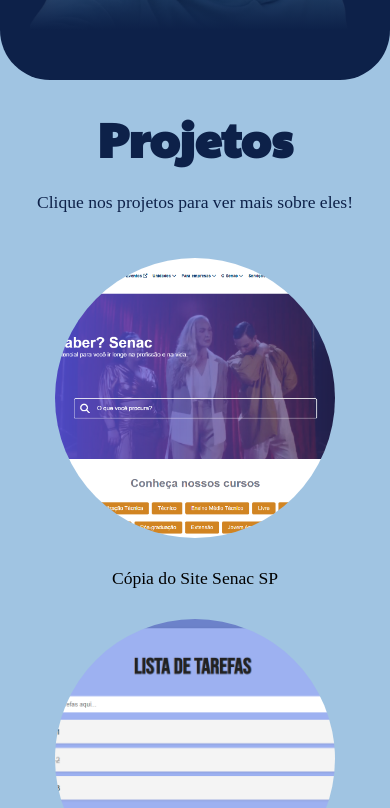
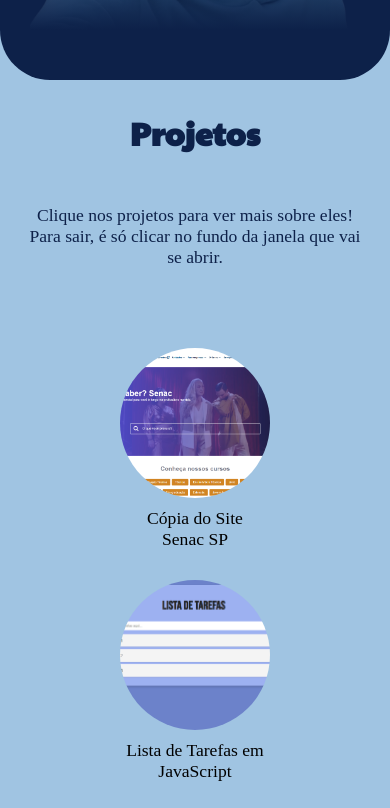
Before and after one commit to standbytheboy/html-portfolio, a plain HTML site: page index.html in a window 390 px wide. Shown: the part 774-1582 px from the top of the page. Drawn offline with Linux system fonts and the light colour scheme; a web font is replaced by a local one.

Commit message:
responsividade section projects

```diff
--- a/index.html
+++ b/index.html
@@ -43,7 +43,7 @@
 
     <section class="projects">
         <h2 class="title">Projetos</h2>
-        <p class="subtitle">Clique nos projetos para ver mais sobre eles!</p>
+        <p class="subtitle">Clique nos projetos para ver mais sobre eles! Para sair, é só clicar no fundo da janela que vai se abrir.</p>
         <div class="projects flex">
             <div class="project flex">
                 <div data-modal="modal1" class="openModal circle circle1"></div>
--- a/style.css
+++ b/style.css
@@ -115,7 +115,11 @@ div h2 {
 
 .projects {
     background-color: #A0C4E2;
-    padding: 25px;
+    padding: 50px;
+    display: flex;
+    flex-wrap: wrap;
+    justify-content: center;
+    gap: 50px;
 }
 
 .title {
@@ -133,8 +137,11 @@ div h2 {
 }
 
 .project {
+    display: flex;
     flex-direction: column;
     text-align: center;
+    width: fit-content;
+    gap: 10px;
 }
 
 .circle {
@@ -169,6 +176,42 @@ div h2 {
 .circle5 {
     background-image: url(./img/jogoClick.png);
 }
+
+/* =================== Responsividade Section Projects =================== */
+
+@media (max-width: 768px) {
+    .projects {
+        padding: 30px;
+        gap: 30px;
+    }
+
+    .title {
+        font-size: 2.5rem;
+    }
+
+    .circle {
+        width: 200px;
+        height: 200px;
+    }
+
+}
+
+@media (max-width: 480px) {
+    .title {
+        font-size: 2rem;
+    }
+
+    .circle {
+        width: 150px;
+        height: 150px;
+    }
+
+    .project p {
+        width: 80%;
+    }
+}
+
+/* =================== Section Experience =================== */
 
 .experience {
     display: flex;
@@ -289,7 +332,6 @@ footer p{
 }
 
 @media (max-width: 1120px) {
-
     .main, .media, .tags {
         text-align: center;
         justify-content: center;
@@ -333,9 +375,17 @@ footer p{
     .right {
         text-align: center;
     }
+
+    .projects {
+        padding: 30px 20px;
+    }
 }
 
 @media (max-width: 768px) {
+    .project {
+        padding: 0;
+    }
+
     .modal-content {
         flex-wrap: wrap;
         margin: 10%;
@@ -408,7 +458,7 @@ footer p{
         display: none;
     }
 
-    .projects, .main, .experience {
+    .main, .experience {
         width: 100%;
     }
 }
```
